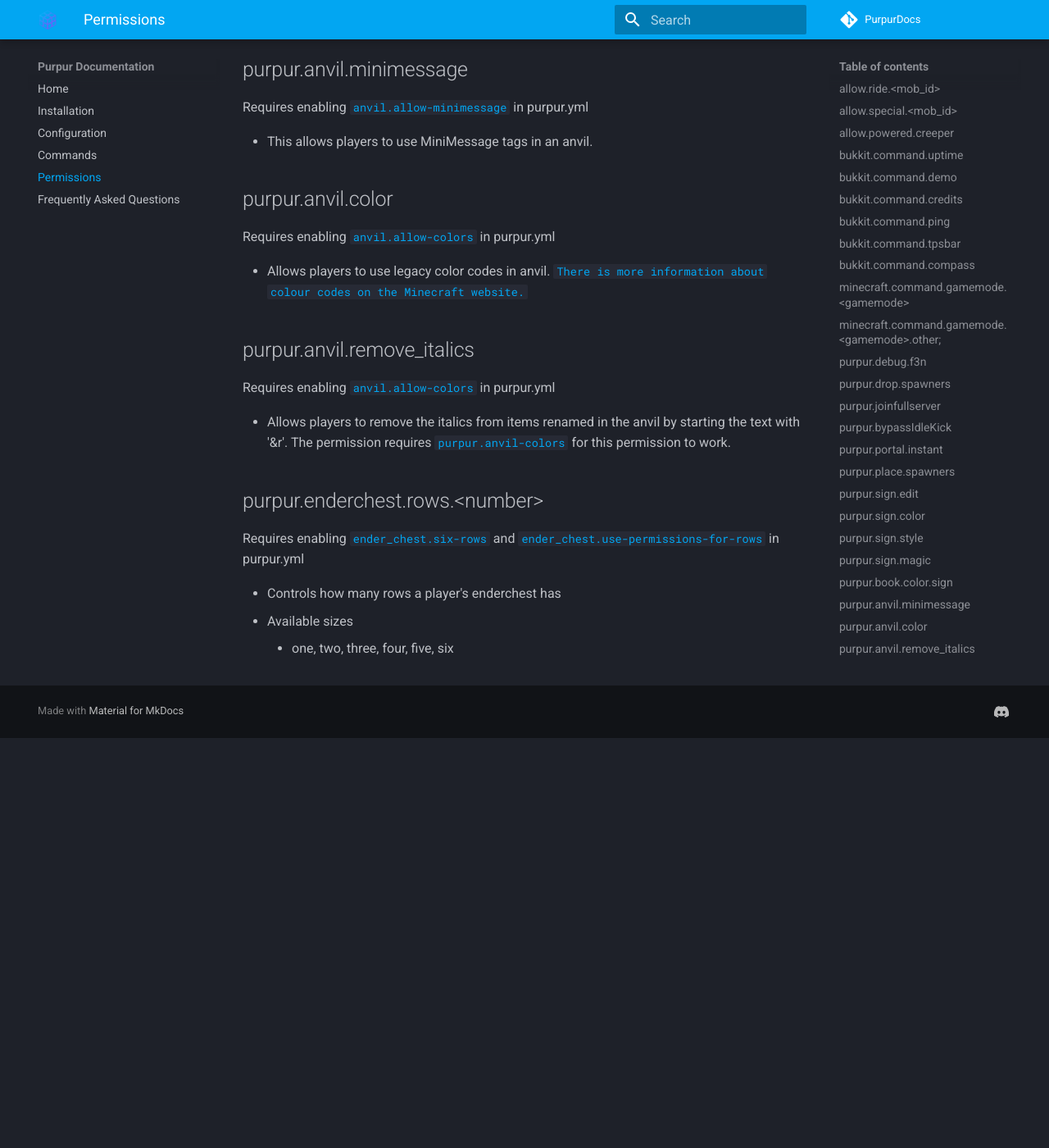
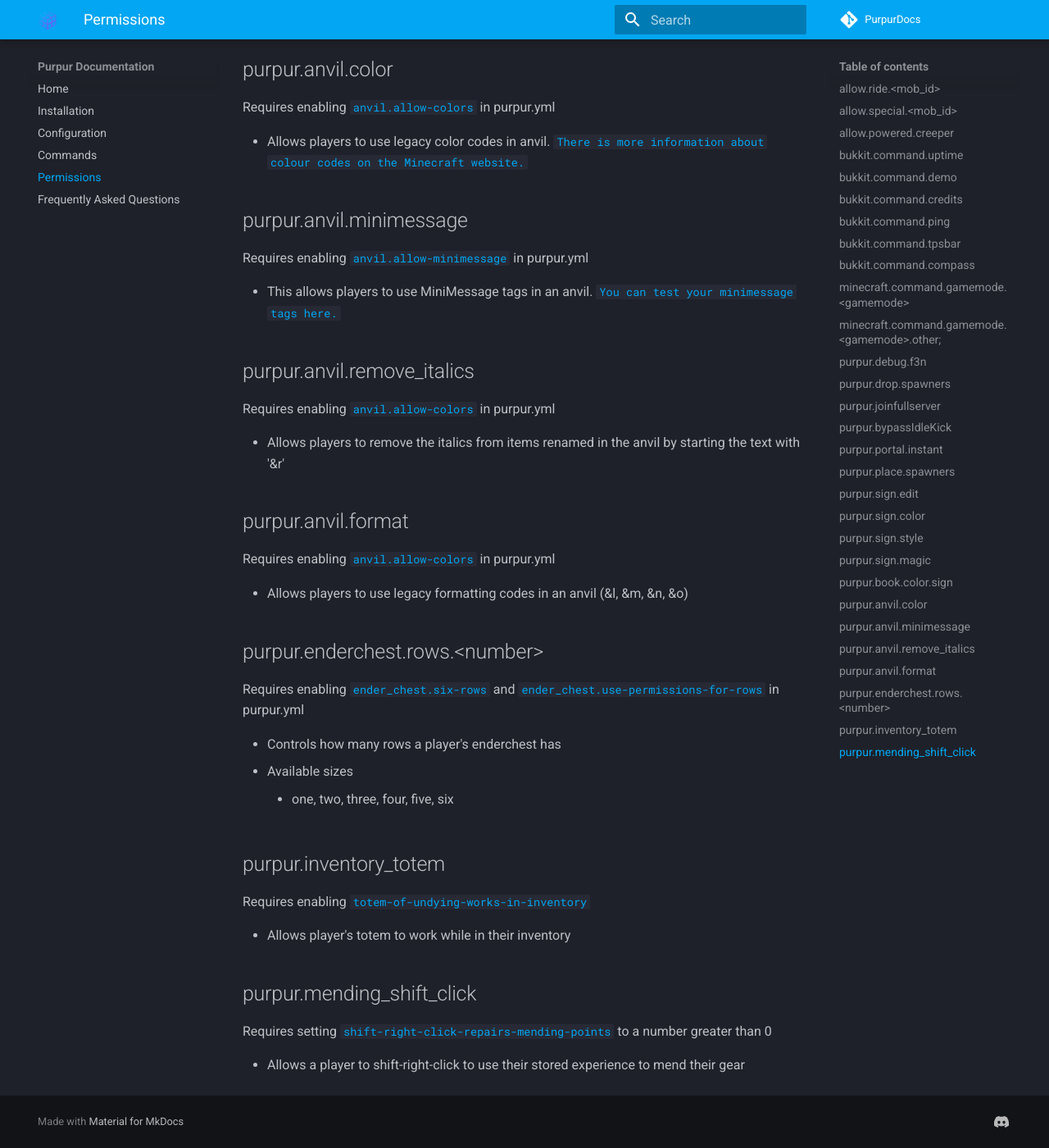
Before and after one commit to PurpurMC/PurpurDocs, an MkDocs documentation site: the page built from mkdocs/Permissions.md, in a window 1280 px wide and 1400 px high, scrolled down 4167 px. Shown: the whole window at 82% size. Built offline with MkDocs 1.6.1 and Material for MkDocs 9.7.7, drawn with Linux system fonts in a browser that asks for light colours; comment, search, counter and statistics services are not loaded; before the commit the page ends 5067 px from its top, so only the background shows below that.

Commit message:
Add new permissions

```diff
--- a/mkdocs/Permissions.md
+++ b/mkdocs/Permissions.md
@@ -119,20 +119,26 @@
 
 - Allows players to use the legacy and hex color codes in books which update after the book is signed
 
-## purpur.anvil.minimessage
-Requires enabling [`anvil.allow-minimessage`](../Configuration#use-mini-message) in purpur.yml
-
-- This allows players to use MiniMessage tags in an anvil.
-
 ## purpur.anvil.color
 Requires enabling [`anvil.allow-colors`](../Configuration#allow-colors_1) in purpur.yml
 
 - Allows players to use legacy color codes in anvil. [`There is more information about colour codes on the Minecraft website.`](**https://minecraft.fandom.com/wiki/Formatting_codes**)
 
+## purpur.anvil.minimessage
+Requires enabling [`anvil.allow-minimessage`](../Configuration#use-mini-message) in purpur.yml
+
+- This allows players to use MiniMessage tags in an anvil. [`You can test your minimessage tags here.`](https://webui.adventure.kyori.net/)
+
 ## purpur.anvil.remove_italics
 Requires enabling [`anvil.allow-colors`](../Configuration#anvil) in purpur.yml
 
-- Allows players to remove the italics from items renamed in the anvil by starting the text with '&r'. The permission requires [`purpur.anvil-colors`](../Permissions#purpuranvilcolor) for this permission to work.
+- Allows players to remove the italics from items renamed in the anvil by starting the text with '&r'
+
+## purpur.anvil.format
+Requires enabling [`anvil.allow-colors`](../Configuration#anvil) in purpur.yml
+
+- Allows players to use legacy formatting codes in an anvil (&l, &m, &n, &o)
+
 
 ## purpur.enderchest.rows.<number&gt;
 Requires enabling [`ender_chest.six-rows`](../Configuration#ender_chest) and [`ender_chest.use-permissions-for-rows`](../Configuration#ender_chest) in purpur.yml
@@ -140,3 +146,13 @@
 - Controls how many rows a player's enderchest has
 - Available sizes
     - one, two, three, four, five, six
+
+## purpur.inventory_totem
+Requires enabling [`totem-of-undying-works-in-inventory`](../Configuration#totem-of-undying-works-in-inventory)
+
+- Allows player's totem to work while in their inventory
+
+## purpur.mending_shift_click
+Requires setting [`shift-right-click-repairs-mending-points`](../Configuration#shift-right-click-repairs-mending-points) to a number greater than 0
+
+- Allows a player to shift-right-click to use their stored experience to mend their gear
```
